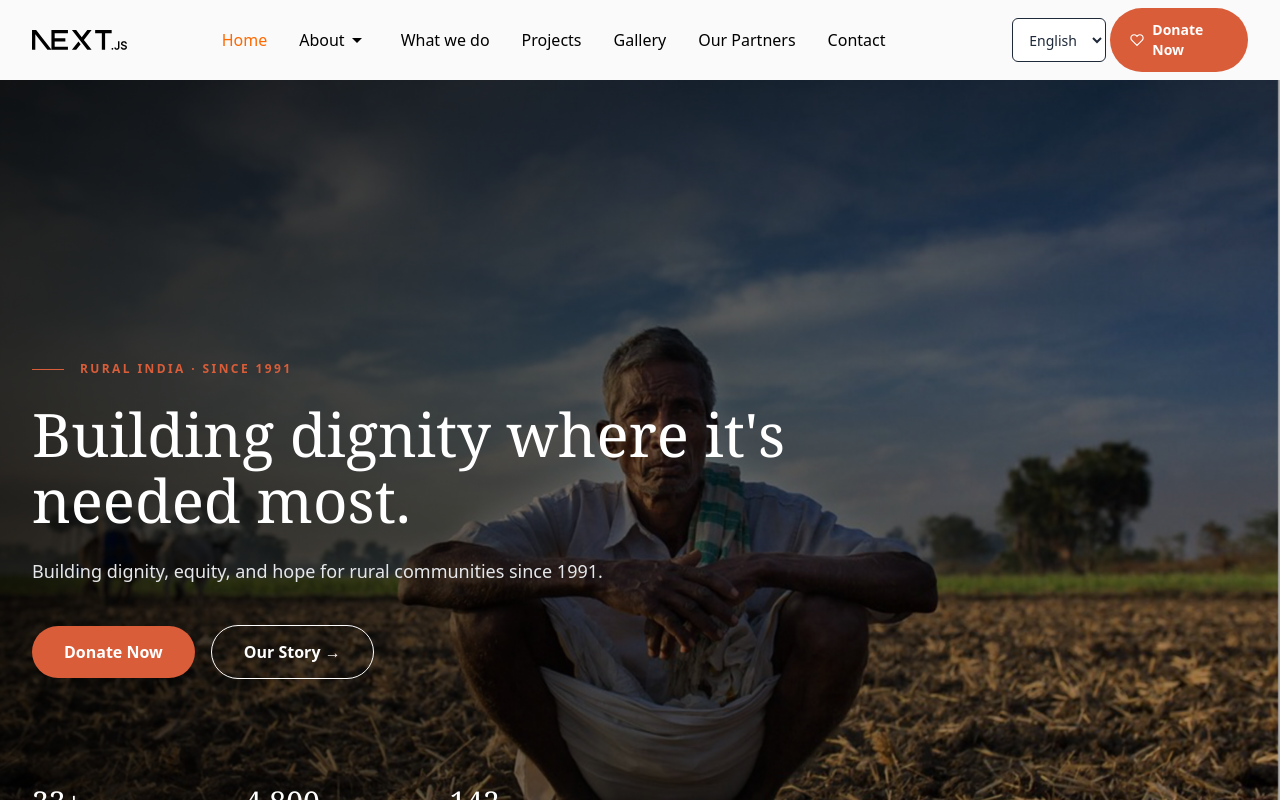
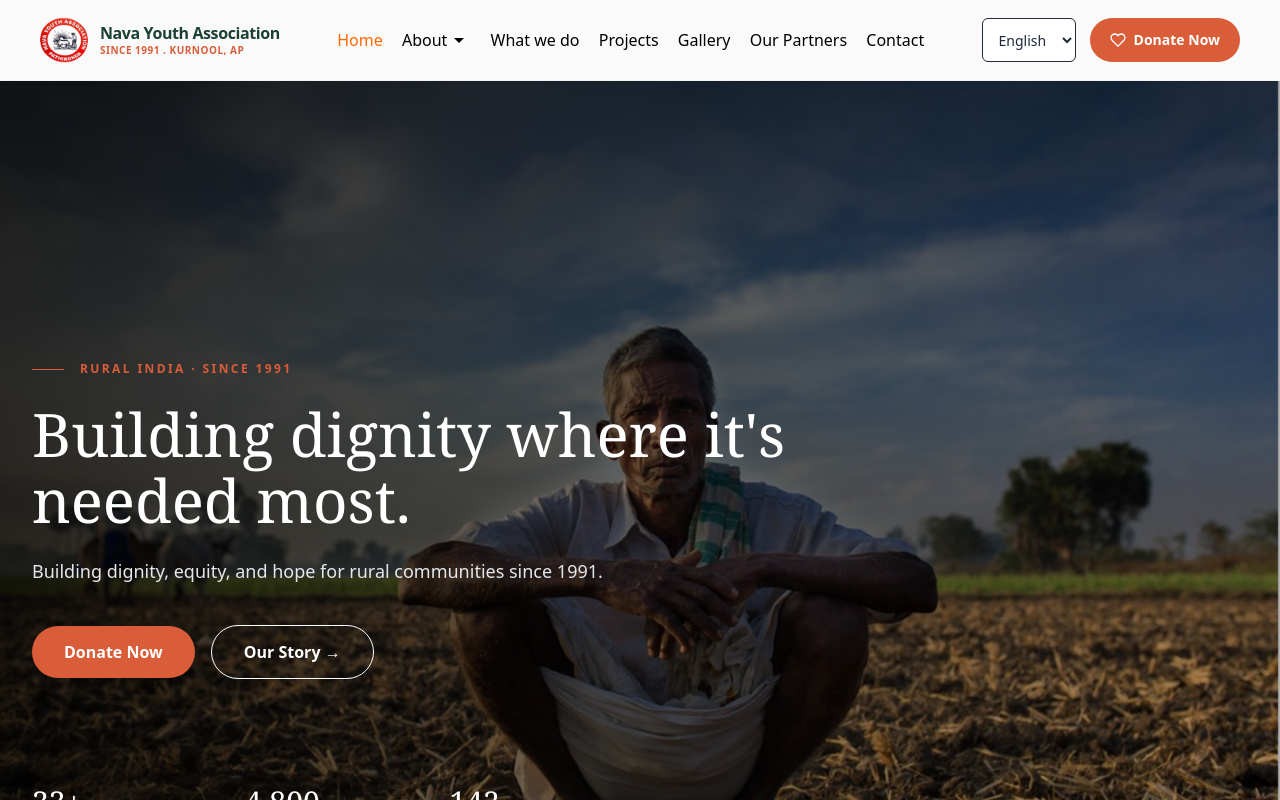
Before and after one commit to nya-ngo/NYA-website, a Next.js app in the folder root/frontend/: page / in a window 1280 px wide. Shown: the top 800 px of the page. Built offline with nearby package versions, Linux system fonts and the light colour scheme.

Commit message:
added logo

```diff
--- a/root/frontend/app/_components/Header.tsx
+++ b/root/frontend/app/_components/Header.tsx
@@ -14,6 +14,7 @@ export default function Header() {
   const [menuOpen, setMenuOpen] = useState(false);
   const [aboutHovered, setAboutHovered] = useState(false);
   const [selectedLang, setSelectedLang] = useState("en");
+  const [currentHash, setCurrentHash] = useState("");
 
   const router = useRouter();
   const pathname = usePathname();
@@ -35,6 +36,24 @@ export default function Header() {
     }
   }, []);
 
+  useEffect(() => {
+    if (typeof window === "undefined") return;
+
+    const updateHash = () => {
+      setCurrentHash(window.location.hash);
+    };
+
+    updateHash();
+
+    window.addEventListener("hashchange", updateHash);
+    window.addEventListener("popstate", updateHash);
+
+    return () => {
+      window.removeEventListener("hashchange", updateHash);
+      window.removeEventListener("popstate", updateHash);
+    };
+  }, [pathname]);
+
   const handleLanguageSelect = (lang: string) => {
     setSelectedLang(lang);
 
@@ -46,6 +65,7 @@ export default function Header() {
   const handleNavigation = (route: string) => {
     setMenuOpen(false);
     setAboutHovered(false);
+    setCurrentHash("");
     router.push(route);
   };
 
@@ -54,23 +74,29 @@ export default function Header() {
     pathname.startsWith("/about/");
 
   return (
-    <main className="fixed top-0 left-0 z-50 w-full bg-zinc-50 font-sans">
-      <div className="flex min-h-20 w-full items-center justify-between md:justify-around">
+    <main className="fixed top-0 left-0 z-50 w-full bg-zinc-50 font-sans border-b border-gray-100 shadow-xs">
+      <div className="flex min-h-20 w-full items-center justify-between px-4 sm:px-6 lg:px-8 xl:px-10">
 
-        <Link href="/" className="ml-8 cursor-pointer">
+        <Link href="/" className="cursor-pointer flex items-center gap-2.5 sm:gap-3 shrink-0">
           <Image
-            src="/next.svg"
-            alt="NYA logo"
-            width={100}
-            height={20}
+            src="/nya-logo.png"
+            alt="Nava Youth Association Logo"
+            width={48}
+            height={48}
+            className="h-11 w-11 sm:h-12 sm:w-12 object-contain rounded-full"
             priority
           />
+          <div className="hidden xl:flex flex-col">
+            <span className="font-bold text-base tracking-tight text-[#1C3F36] leading-tight">
+              Nava Youth Association
+            </span>
+            <span className="text-[10px] font-semibold tracking-wider text-[#D95D39] uppercase">
+              SINCE 1991 . KURNOOL, AP
+            </span>
+          </div>
         </Link>
 
-        <div
-          className="nav-btn mx-8 hidden h-auto items-center py-4 lg:flex"
-          style={{ width: "65%" }}
-        >
+        <div className="nav-btn hidden h-auto items-center py-4 lg:flex flex-1 justify-center px-4">
           <h1
             className={`cursor-pointer hover:text-orange-500 ${
               pathname === "/" ? "text-orange-500" : ""
@@ -89,7 +115,9 @@ export default function Header() {
                 isAboutActive ? "text-orange-500" : ""
               }`}
             >
-              <Link href="/about">About</Link>
+              <Link href="/about" onClick={() => setCurrentHash("")}>
+                About
+              </Link>
 
               {aboutHovered ? (
                 <ArrowDropUpIcon />
@@ -101,8 +129,11 @@ export default function Header() {
             <div className="absolute left-0 top-full z-50 hidden min-w-48 flex-col rounded-md bg-white pt-2 shadow-lg group-hover:flex">
               <Link
                 href="/about"
+                onClick={() => setCurrentHash("")}
                 className={`px-4 py-2 hover:bg-gray-100 hover:text-orange-500 ${
-                  pathname === "/about" ? "text-orange-500" : ""
+                  pathname === "/about" && (!currentHash || currentHash === "#")
+                    ? "text-orange-500 font-medium"
+                    : ""
                 }`}
               >
                 About Us
@@ -110,9 +141,10 @@ export default function Header() {
 
               <Link
                 href="/about#vision-mission-goals"
+                onClick={() => setCurrentHash("#vision-mission-goals")}
                 className={`px-4 py-2 hover:bg-gray-100 hover:text-orange-500 ${
-                  pathname === "/about/mission"
-                    ? "text-orange-500"
+                  pathname === "/about" && currentHash === "#vision-mission-goals"
+                    ? "text-orange-500 font-medium"
                     : ""
                 }`}
               >
@@ -121,9 +153,10 @@ export default function Header() {
 
               <Link
                 href="/about#board-of-directors"
+                onClick={() => setCurrentHash("#board-of-directors")}
                 className={`px-4 py-2 hover:bg-gray-100 hover:text-orange-500 ${
-                  pathname === "/about/team"
-                    ? "text-orange-500"
+                  pathname === "/about" && currentHash === "#board-of-directors"
+                    ? "text-orange-500 font-medium"
                     : ""
                 }`}
               >
@@ -132,9 +165,10 @@ export default function Header() {
 
               <Link
                 href="/about/legal-status"
+                onClick={() => setCurrentHash("")}
                 className={`px-4 py-2 hover:bg-gray-100 hover:text-orange-500 ${
                   pathname === "/about/legal-status"
-                    ? "text-orange-500"
+                    ? "text-orange-500 font-medium"
                     : ""
                 }`}
               >
@@ -143,9 +177,10 @@ export default function Header() {
 
               <Link
                 href="/about/awards"
+                onClick={() => setCurrentHash("")}
                 className={`px-4 py-2 hover:bg-gray-100 hover:text-orange-500 ${
                   pathname === "/about/awards"
-                    ? "text-orange-500"
+                    ? "text-orange-500 font-medium"
                     : ""
                 }`}
               >
@@ -202,14 +237,14 @@ export default function Header() {
           </h1>
         </div>
 
-        <div className="flex h-16 items-center justify-around gap-1 lg:mx-8">
+        <div className="flex h-16 items-center gap-3 lg:gap-3.5 shrink-0">
 
           <select
             value={selectedLang}
             onChange={(e) =>
               handleLanguageSelect(e.target.value)
             }
-            className="notranslate hidden h-11 cursor-pointer rounded-md border bg-white px-3 text-sm text-gray-800 outline-none focus:border-[#D95D39] lg:block"
+            className="notranslate hidden h-11 cursor-pointer rounded-md border bg-white px-3 text-sm text-gray-800 outline-none focus:border-[#D95D39] lg:block shrink-0"
             translate="no"
           >
             <option
@@ -241,14 +276,14 @@ export default function Header() {
           <Link
             href="/donate"
             style={{ backgroundColor: "#D95D39" }}
-            className="inline-flex items-center gap-2 text-white text-sm font-semibold px-5 py-3 rounded-full transition-opacity hover:opacity-90 self-start"
+            className="inline-flex items-center gap-2 whitespace-nowrap shrink-0 text-white text-sm font-semibold px-5 py-3 rounded-full transition-opacity hover:opacity-90"
           >
             <svg
               viewBox="0 0 24 24"
               fill="none"
               stroke="currentColor"
               strokeWidth="2"
-              className="w-4 h-4"
+              className="w-4 h-4 shrink-0"
             >
               <path d="M20.84 4.61a5.5 5.5 0 0 0-7.78 0L12 5.67l-1.06-1.06a5.5 5.5 0 0 0-7.78 7.78l1.06 1.06L12 21.23l7.78-7.78 1.06-1.06a5.5 5.5 0 0 0 0-7.78z" />
             </svg>
@@ -312,11 +347,29 @@ export default function Header() {
               <div className="mt-4 flex w-full flex-col rounded-md">
 
                 <Link
-                  href="/about/mission"
-                  onClick={() => setMenuOpen(false)}
+                  href="/about"
+                  onClick={() => {
+                    setCurrentHash("");
+                    setMenuOpen(false);
+                  }}
                   className={`pl-4 py-2 hover:bg-gray-100 hover:text-orange-500 ${
-                    pathname === "/about/mission"
-                      ? "text-orange-500"
+                    pathname === "/about" && (!currentHash || currentHash === "#")
+                      ? "text-orange-500 font-medium"
+                      : ""
+                  }`}
+                >
+                  About Us
+                </Link>
+
+                <Link
+                  href="/about#vision-mission-goals"
+                  onClick={() => {
+                    setCurrentHash("#vision-mission-goals");
+                    setMenuOpen(false);
+                  }}
+                  className={`pl-4 py-2 hover:bg-gray-100 hover:text-orange-500 ${
+                    pathname === "/about" && currentHash === "#vision-mission-goals"
+                      ? "text-orange-500 font-medium"
                       : ""
                   }`}
                 >
@@ -324,11 +377,14 @@ export default function Header() {
                 </Link>
 
                 <Link
-                  href="/about/team"
-                  onClick={() => setMenuOpen(false)}
+                  href="/about#board-of-directors"
+                  onClick={() => {
+                    setCurrentHash("#board-of-directors");
+                    setMenuOpen(false);
+                  }}
                   className={`pl-4 py-2 hover:bg-gray-100 hover:text-orange-500 ${
-                    pathname === "/about/team"
-                      ? "text-orange-500"
+                    pathname === "/about" && currentHash === "#board-of-directors"
+                      ? "text-orange-500 font-medium"
                       : ""
                   }`}
                 >
@@ -337,10 +393,13 @@ export default function Header() {
 
                 <Link
                   href="/about/legal-status"
-                  onClick={() => setMenuOpen(false)}
+                  onClick={() => {
+                    setCurrentHash("");
+                    setMenuOpen(false);
+                  }}
                   className={`pl-4 py-2 hover:bg-gray-100 hover:text-orange-500 ${
                     pathname === "/about/legal-status"
-                      ? "text-orange-500"
+                      ? "text-orange-500 font-medium"
                       : ""
                   }`}
                 >
@@ -349,10 +408,13 @@ export default function Header() {
 
                 <Link
                   href="/about/awards"
-                  onClick={() => setMenuOpen(false)}
+                  onClick={() => {
+                    setCurrentHash("");
+                    setMenuOpen(false);
+                  }}
                   className={`pl-4 py-2 hover:bg-gray-100 hover:text-orange-500 ${
                     pathname === "/about/awards"
-                      ? "text-orange-500"
+                      ? "text-orange-500 font-medium"
                       : ""
                   }`}
                 >
--- a/root/frontend/app/_components/footer.tsx
+++ b/root/frontend/app/_components/footer.tsx
@@ -1,5 +1,6 @@
 "use client";
 import Link from "next/link";
+import Image from "next/image";
 
 export default function Footer() {
   const navLinks = [
@@ -9,7 +10,7 @@ export default function Footer() {
     { label: "Projects", href: "/projects" },
     { label: "Gallery", href: "/gallery" },
     { label: "Supporters", href: "/our-partners" },
-    { label: "Legal Status", href: "/legal-status" },
+    { label: "Legal Status", href: "/about/legal-status" },
     { label: "Contact", href: "/contact" },
   ];
 
@@ -85,8 +86,14 @@ export default function Footer() {
         <div className="flex flex-col max-w-xs shrink-0">
           {/* Logo circle + name */}
           <div className="flex items-center gap-3 mb-4">
-            <div className="w-12 h-12 rounded-full bg-white/10 flex items-center justify-center shrink-0">
-              <span className="text-white font-bold text-sm">NYA</span>
+            <div className="w-12 h-12 rounded-full bg-white flex items-center justify-center shrink-0 overflow-hidden p-0.5">
+              <Image
+                src="/nya-logo.png"
+                alt="Nava Youth Association Logo"
+                width={48}
+                height={48}
+                className="w-full h-full object-contain rounded-full"
+              />
             </div>
             <div>
               <p className="text-white font-semibold text-base leading-tight">
--- a/root/frontend/app/globals.css
+++ b/root/frontend/app/globals.css
@@ -44,7 +44,7 @@ body {
   border-radius: 4px;
 }
 .nav-btn {
-  gap: clamp(1rem, 5vw, 2rem);
+  gap: clamp(0.75rem, 1.5vw, 1.75rem);
   justify-content: center;
 }
 .nav-btn h1{
@@ -77,23 +77,6 @@ body {
 
   opacity: 0.7;
 }
-/*
-.nav-btn h1:hover::after {
-  content: "";
-  position: absolute;
-  bottom: 0;
-  left: 0;
-  height: 3px;
-  width: 100%;
-  background-color: #C1502E;
-  */
-/* } */
-
-@media (width >= 90rem /* 1024px */) {
-  .nav-btn {
-    padding-inline: calc(var(--spacing) * 40) /* 10rem = 160px */;
-  }
-}
 
 /* ── GOOGLE TRANSLATE UI CLEANUP ── */
 body {
--- a/root/frontend/app/not-found.tsx
+++ b/root/frontend/app/not-found.tsx
@@ -3,14 +3,24 @@ export default function notFound() {
   return (
     <div className="flex flex-col flex-1 items-center justify-center bg-zinc-50 font-sans dark:bg-black">
       <main className="flex flex-1 w-full max-w-3xl flex-col items-center justify-between py-32 px-16 bg-white dark:bg-black sm:items-start">
-        <Image
-          className="dark:invert"
-          src="/next.svg"
-          alt="Next.js logo"
-          width={100}
-          height={20}
-          priority
-        />
+        <div className="flex items-center gap-3 mb-2">
+          <Image
+            src="/nya-logo.png"
+            alt="Nava Youth Association Logo"
+            width={52}
+            height={52}
+            className="h-12 w-12 object-contain rounded-full"
+            priority
+          />
+          <div className="flex flex-col">
+            <span className="font-bold text-base tracking-tight text-[#1C3F36] leading-tight">
+              Nava Youth Association
+            </span>
+            <span className="text-[10px] font-semibold tracking-wider text-[#D95D39] uppercase">
+              Pathikonda
+            </span>
+          </div>
+        </div>
         <div className="flex flex-col items-center gap-6 text-center sm:items-start sm:text-left">
           <h1 className="max-w-xs text-3xl font-semibold leading-10 tracking-tight text-black dark:text-zinc-50">
             404 - Page Not Found
```
Also changed, not shown: root/frontend/public/nya-logo.png (added), root/frontend/public/nya-logo.svg (added).
